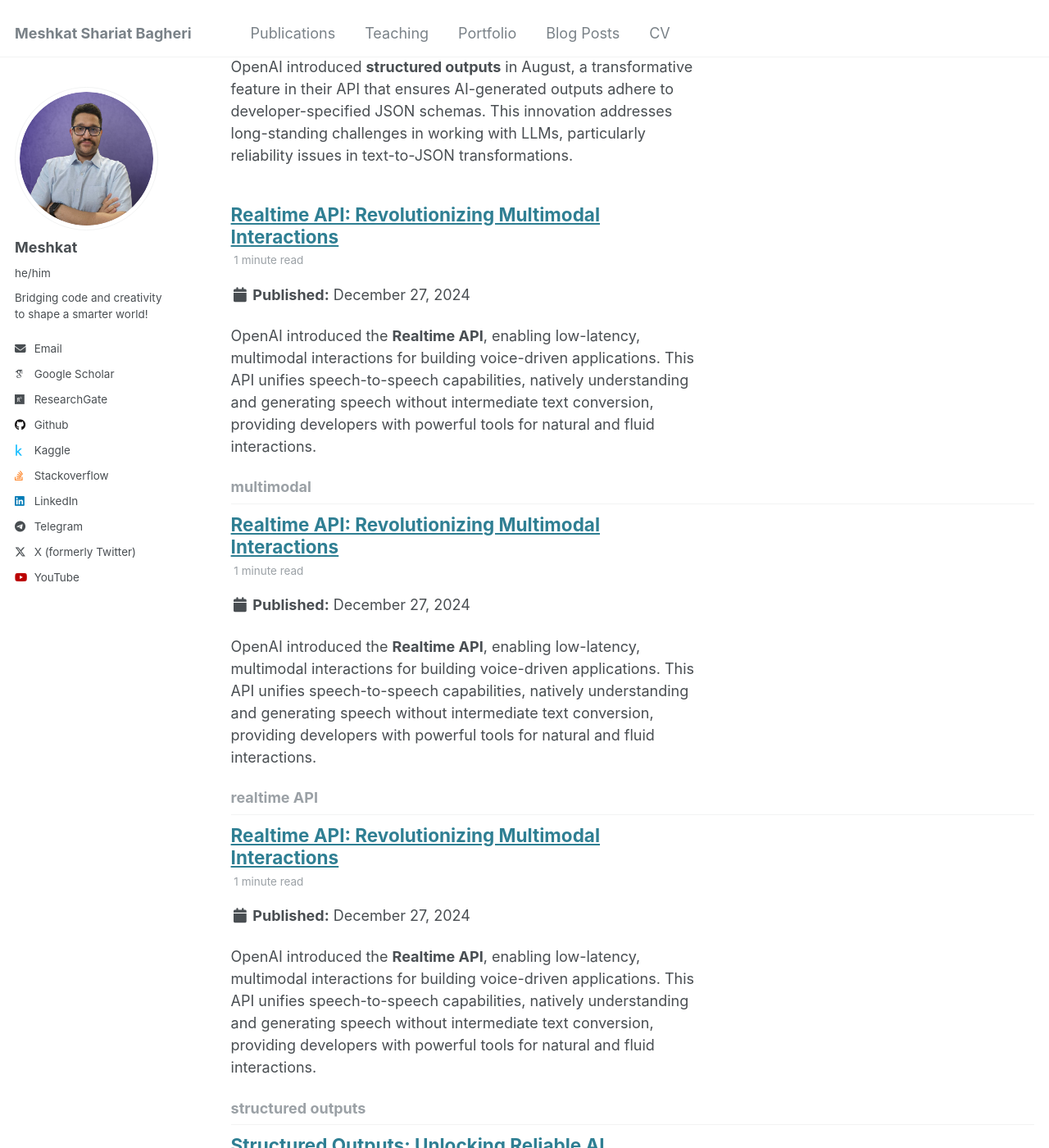
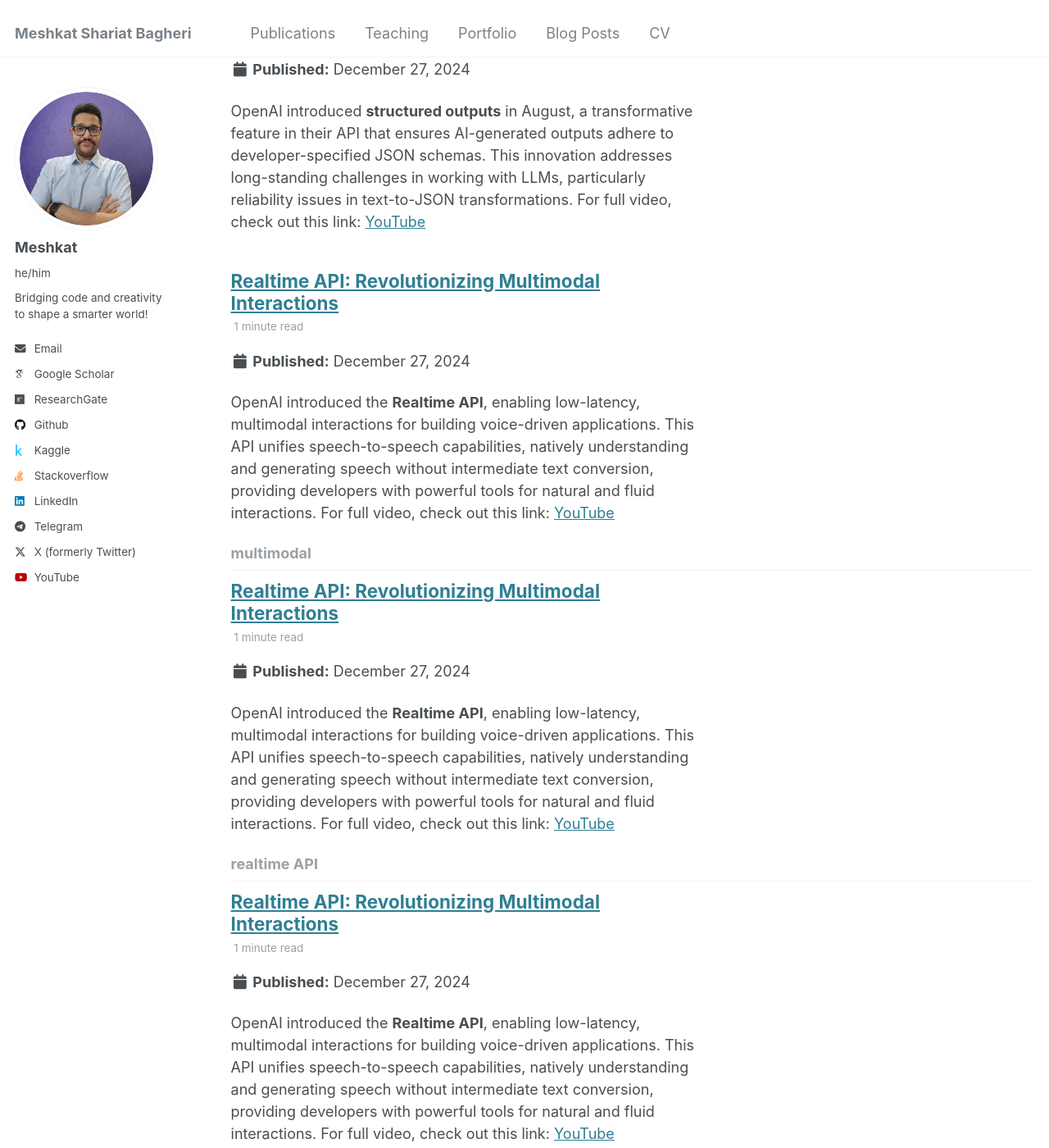
Before and after one commit to MeshkatShB/meshkatshb.github.io, a Jekyll site: the page built from _pages/tag-archive.html, in a window 1280 px wide and 1400 px high, scrolled down 986 px. Shown: the whole window at 82% size. Built offline with Jekyll 4.4.1, drawn with Linux system fonts in a browser that asks for light colours; some web fonts are replaced; some of the changed text lies outside the part shown.

Commit message:
feat: add link to youtube videos for posts

```diff
--- a/_posts/2024-12-27-realtime-api.md
+++ b/_posts/2024-12-27-realtime-api.md
@@ -8,7 +8,7 @@
   - multimodal
 ---
 
-OpenAI introduced the **Realtime API**, enabling low-latency, multimodal interactions for building voice-driven applications. This API unifies speech-to-speech capabilities, natively understanding and generating speech without intermediate text conversion, providing developers with powerful tools for natural and fluid interactions.
+OpenAI introduced the **Realtime API**, enabling low-latency, multimodal interactions for building voice-driven applications. This API unifies speech-to-speech capabilities, natively understanding and generating speech without intermediate text conversion, providing developers with powerful tools for natural and fluid interactions. For full video, check out this link: [YouTube](https://www.youtube.com/watch?v=mM8KhTxwPgs&ab_channel=OpenAI)
 
 ### Evolution of the API
 
--- a/_posts/2024-12-27-structured-outputs.md
+++ b/_posts/2024-12-27-structured-outputs.md
@@ -9,7 +9,7 @@
   - API
 ---
 
-OpenAI introduced **structured outputs** in August, a transformative feature in their API that ensures AI-generated outputs adhere to developer-specified JSON schemas. This innovation addresses long-standing challenges in working with LLMs, particularly reliability issues in text-to-JSON transformations.
+OpenAI introduced **structured outputs** in August, a transformative feature in their API that ensures AI-generated outputs adhere to developer-specified JSON schemas. This innovation addresses long-standing challenges in working with LLMs, particularly reliability issues in text-to-JSON transformations. For full video, check out this link: [YouTube](https://www.youtube.com/watch?v=kE4BkATIl9c&ab_channel=OpenAI)
 
 ### Why Structured Outputs?
 
```
